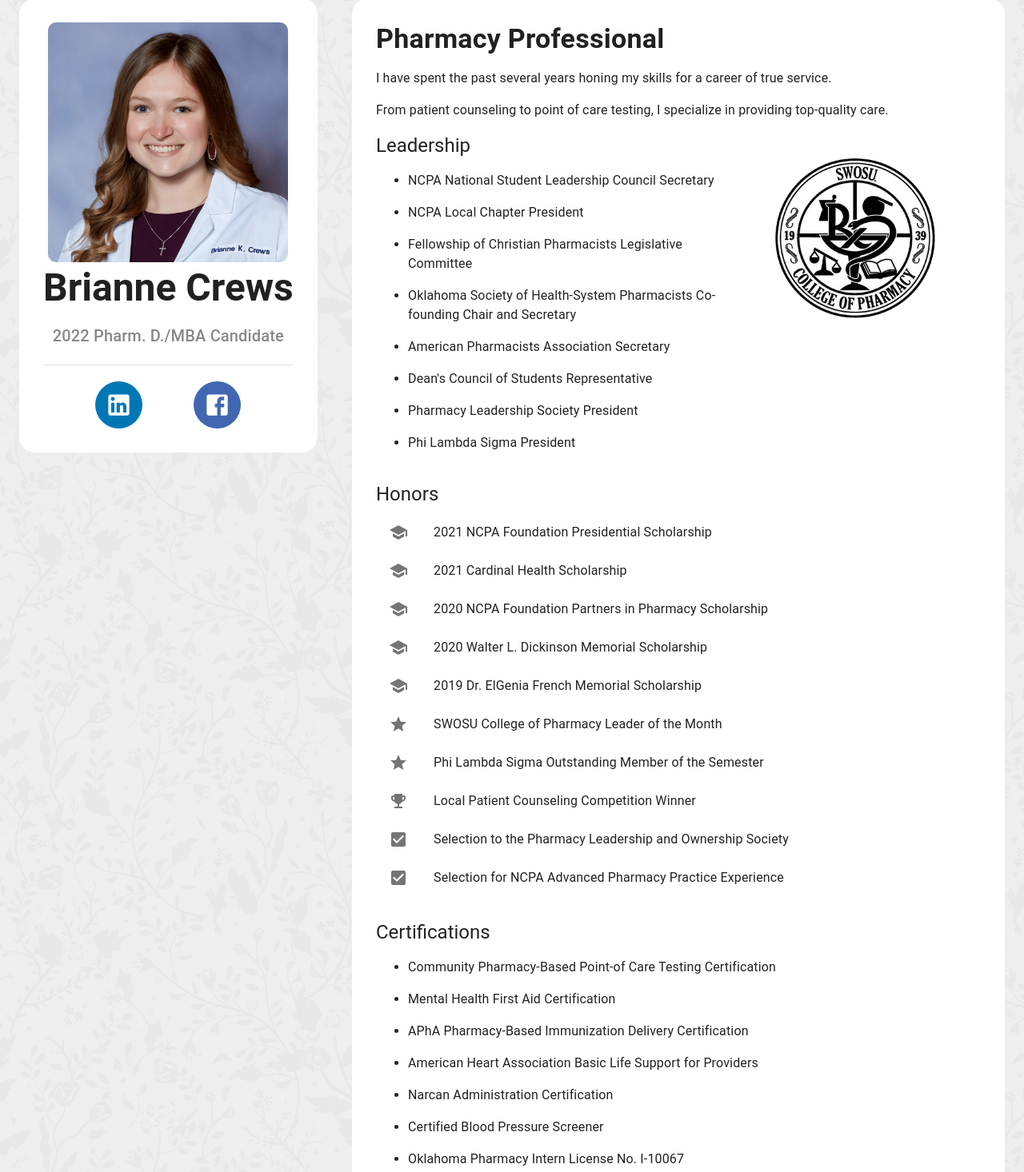
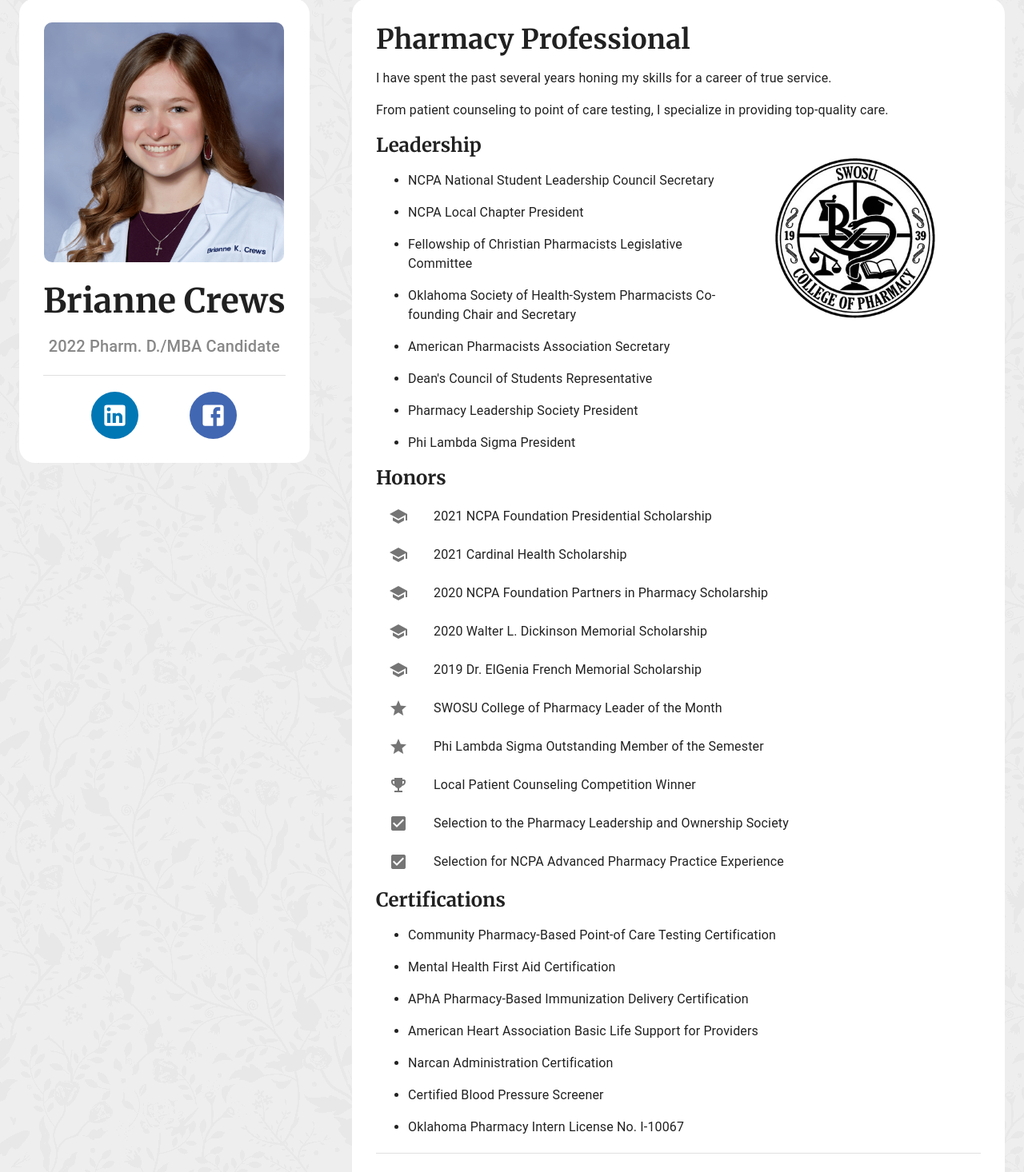
Before and after one commit to twcrews/BriCrews, a React (Create React App) app: page / in a window 1280 px wide. Shown: the part 42-1508 px from the top of the page at 80% size. Built offline with nearby package versions, Linux system fonts and the light colour scheme.

Commit message:
Font and style changes.

```diff
--- a/src/App.tsx
+++ b/src/App.tsx
@@ -5,6 +5,12 @@
 
 function App() {
   const desktop = useMediaQuery("(min-width: 960px)");
+
+  const headerStyle: React.CSSProperties = {
+    fontFamily: "Merriweather",
+    fontWeight: "bold",
+    wordWrap: "break-word"
+  };
 
   return (
     <Material.Box
@@ -41,7 +47,8 @@
                 style={{
                   width: "100%",
                   maxWidth: "300px",
-                  borderRadius: "10px"
+                  borderRadius: "10px",
+                  marginBottom: "20px"
                 }}
                 src={Data.Images.Portrait.Source}
                 alt={Data.Images.Portrait.Alt}
@@ -49,7 +56,12 @@
               <Material.Typography
                 variant="h3"
                 variantMapping={{ h3: "h1" }}
-                style={{ fontWeight: "bold" }}
+                style={{
+                  fontFamily: "Merriweather",
+                  fontSize: "42px",
+                  fontWeight: "bold",
+                  wordWrap: "break-word"
+                }}
                 paragraph
               >
                 {Data.Content.Owner}
@@ -113,7 +125,7 @@
               <Material.Typography
                 variant="h4"
                 variantMapping={{ h4: "h2" }}
-                style={{ fontWeight: "bold" }}
+                style={headerStyle}
                 paragraph
               >
                 {Data.Content.Header}
@@ -125,7 +137,10 @@
                 >
                   {line}
                 </Material.Typography>)}
-              <Material.Typography variant="h5">
+              <Material.Typography
+                variant="h5"
+                style={headerStyle}
+              >
                 {Data.Content.MembershipHeader}
               </Material.Typography>
               <Material.Grid container>
@@ -156,14 +171,15 @@
                     alt={Data.Images.MembershipLogo.Alt}
                     style={{
                       width: "100%",
-                      maxWidth: "200px"
+                      maxWidth: "200px",
+                      marginBottom: "20px"
                     }}
                   />
                 </Material.Grid>
               </Material.Grid>
               <Material.Typography
                 variant="h5"
-                style={{ paddingTop: "20px" }}
+                style={headerStyle}
               >
                 {Data.Content.AwardHeader}
               </Material.Typography>
@@ -183,7 +199,7 @@
               </Material.List>
               <Material.Typography
                 variant="h5"
-                style={{ paddingTop: "20px" }}
+                style={headerStyle}
               >
                 {Data.Content.CertificationHeader}
               </Material.Typography>
@@ -205,7 +221,7 @@
                 paragraph
                 variant="h4"
                 variantMapping={{ h4: "h2" }}
-                style={{ fontWeight: "bold" }}
+                style={headerStyle}
               >
                 {Data.Content.ExperienceHeader}
               </Material.Typography>
@@ -235,7 +251,10 @@
                           xs={12}
                           zeroMinWidth
                         >
-                          <Material.Typography variant="h6">
+                          <Material.Typography
+                            variant="h6"
+                            style={headerStyle}
+                          >
                             {item.Header}
                           </Material.Typography>
                           <Material.Typography
--- a/src/index.css
+++ b/src/index.css
@@ -1,6 +1,5 @@
 body {
   margin: 0;
-  font-family: 'Merriweather', serif;
   background-color: #eee;
   -webkit-font-smoothing: antialiased;
   -moz-osx-font-smoothing: grayscale;
```
